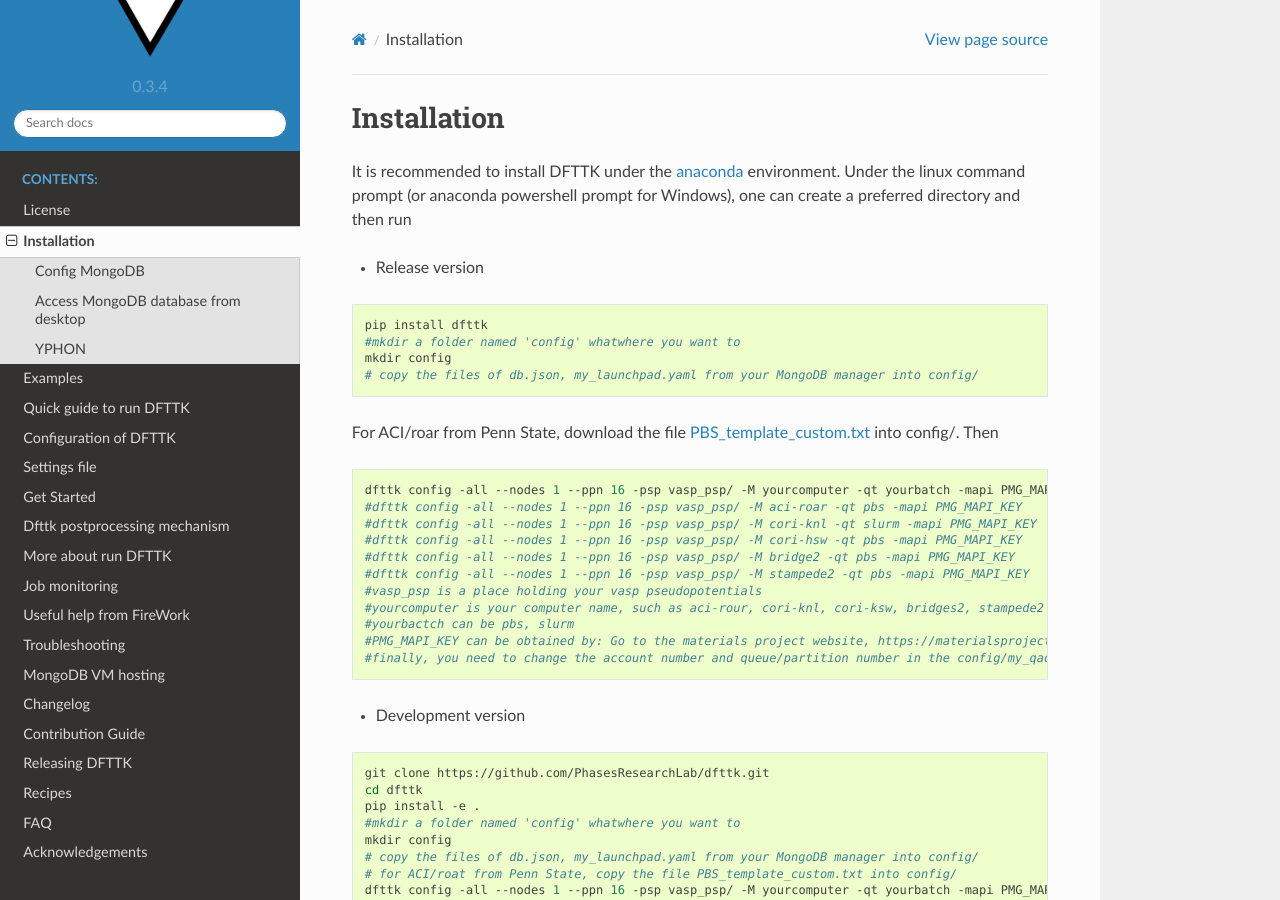
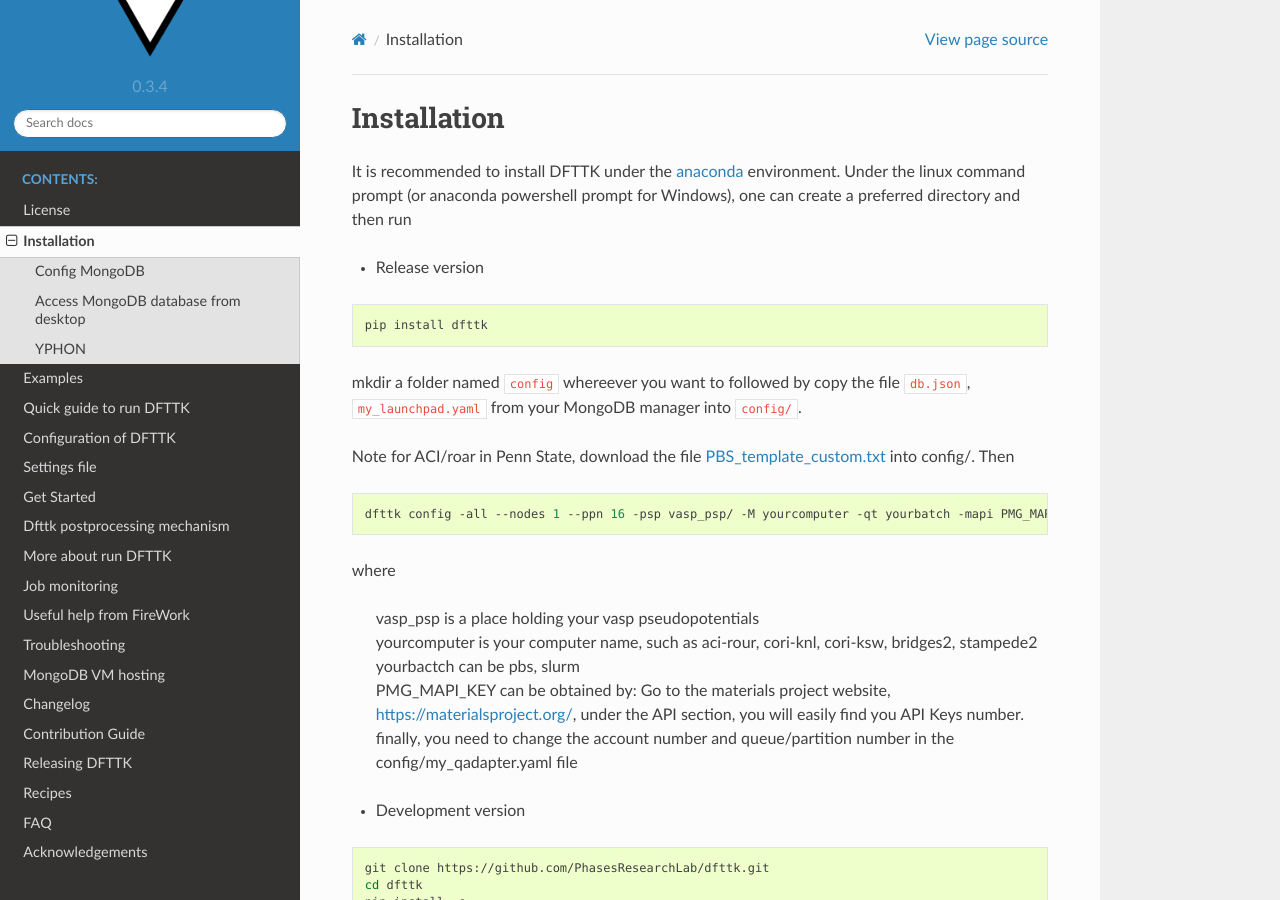
Before and after one commit to PhasesResearchLab/dfttk-2021, a Sphinx documentation site: the page built from docs/source/Installation.rst, in a window 1280 px wide and 900 px high. Built offline with Sphinx 7.4.7 and the Read the Docs theme 2.0.0, drawn with Linux system fonts in a browser that asks for light colours.

Commit message:
Update Installation.rst

```diff
--- a/docs/source/Installation.rst
+++ b/docs/source/Installation.rst
@@ -8,25 +8,22 @@ It is recommended to install DFTTK under the `anaconda <https://docs.anaconda.co
 .. code-block:: bash
 
     pip install dfttk
-    #mkdir a folder named 'config' whatwhere you want to
-    mkdir config
-    # copy the files of db.json, my_launchpad.yaml from your MongoDB manager into config/
 
-For ACI/roar from Penn State, download the file `PBS_template_custom.txt <https://github.com/yiwang62/dfttk/tree/20210211/dfttk/scripts>`_ into config/. Then
+mkdir a folder named ``config`` whereever you want to followed by copy the file ``db.json``, ``my_launchpad.yaml`` from your MongoDB manager into ``config/``.
+
+Note for ACI/roar in Penn State, download the file `PBS_template_custom.txt <https://github.com/yiwang62/dfttk/tree/20210211/dfttk/scripts>`_ into config/. Then
 
 .. code-block:: bash
 
     dfttk config -all --nodes 1 --ppn 16 -psp vasp_psp/ -M yourcomputer -qt yourbatch -mapi PMG_MAPI_KEY
-    #dfttk config -all --nodes 1 --ppn 16 -psp vasp_psp/ -M aci-roar -qt pbs -mapi PMG_MAPI_KEY
-    #dfttk config -all --nodes 1 --ppn 16 -psp vasp_psp/ -M cori-knl -qt slurm -mapi PMG_MAPI_KEY
-    #dfttk config -all --nodes 1 --ppn 16 -psp vasp_psp/ -M cori-hsw -qt pbs -mapi PMG_MAPI_KEY
-    #dfttk config -all --nodes 1 --ppn 16 -psp vasp_psp/ -M bridge2 -qt pbs -mapi PMG_MAPI_KEY
-    #dfttk config -all --nodes 1 --ppn 16 -psp vasp_psp/ -M stampede2 -qt pbs -mapi PMG_MAPI_KEY
-    #vasp_psp is a place holding your vasp pseudopotentials
-    #yourcomputer is your computer name, such as aci-rour, cori-knl, cori-ksw, bridges2, stampede2
-    #yourbactch can be pbs, slurm
-    #PMG_MAPI_KEY can be obtained by: Go to the materials project website, https://materialsproject.org/, under the API section, you will easily find you API Keys number.
-    #finally, you need to change the account number and queue/partition number in the config/my_qadapter.yaml file
+
+where
+
+    | vasp_psp is a place holding your vasp pseudopotentials
+    | yourcomputer is your computer name, such as aci-rour, cori-knl, cori-ksw, bridges2, stampede2
+    | yourbactch can be pbs, slurm
+    | PMG_MAPI_KEY can be obtained by: Go to the materials project website, https://materialsproject.org/, under the API section, you will easily find you API Keys number.
+    | finally, you need to change the account number and queue/partition number in the config/my_qadapter.yaml file
 
 - Development version
 
```
